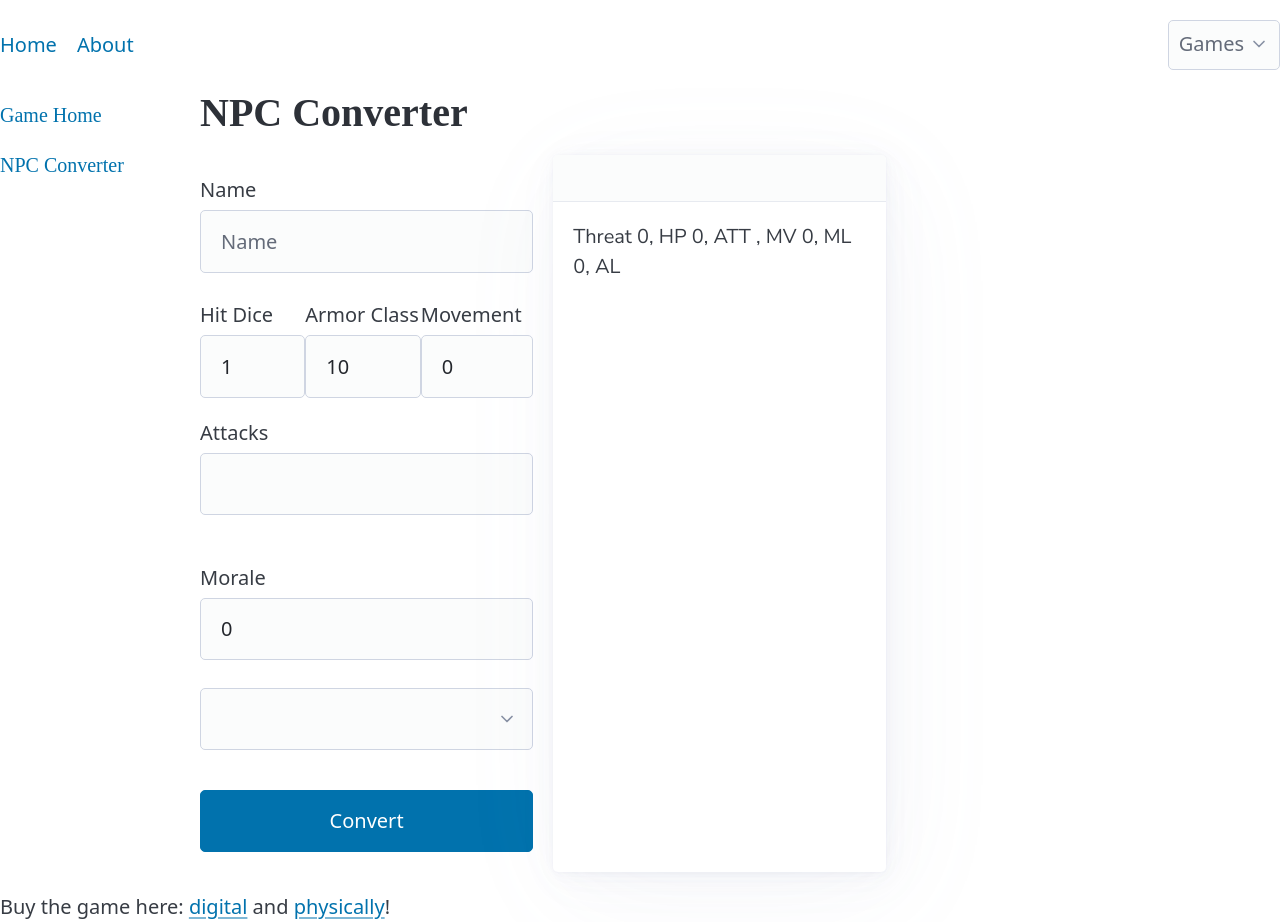
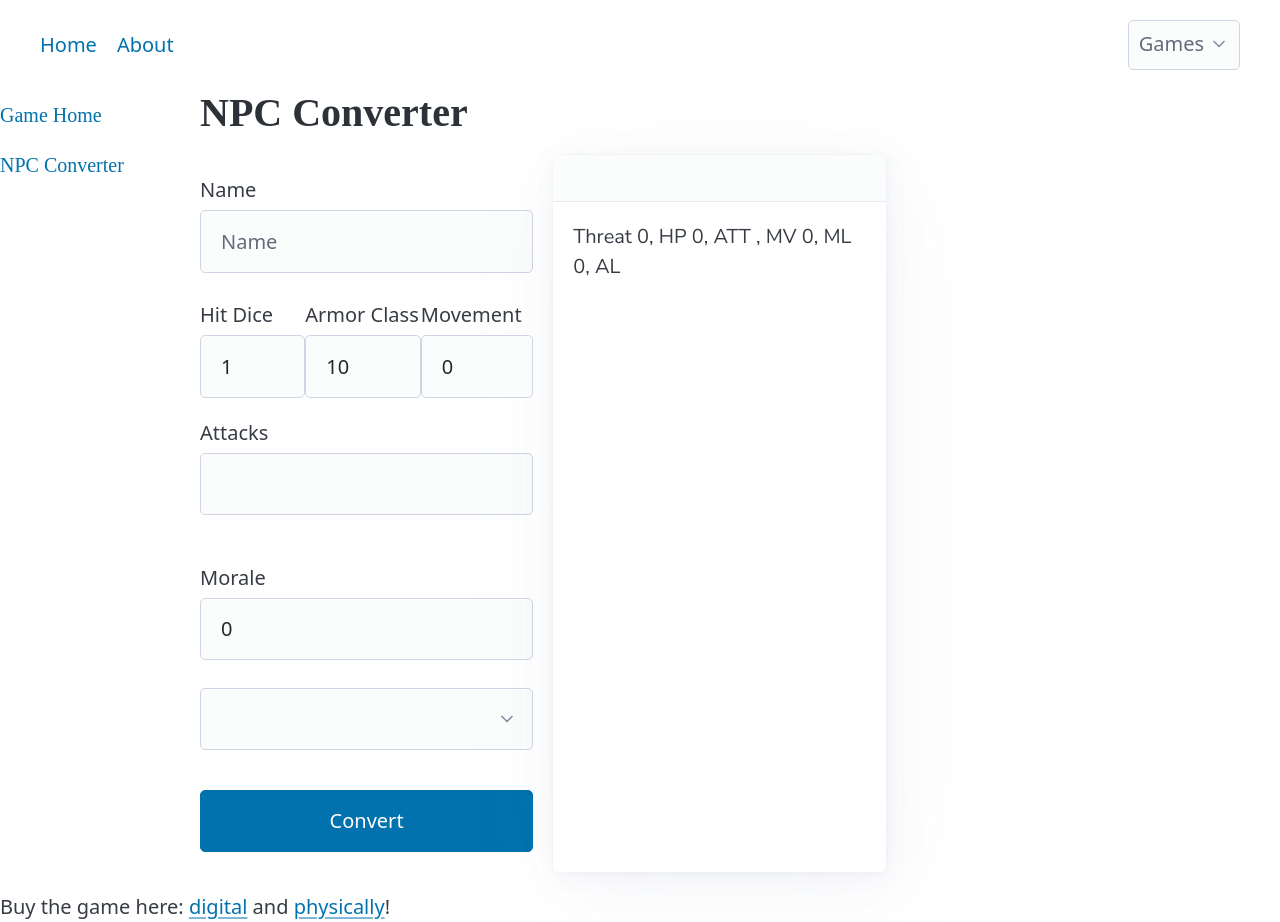
Before and after one commit to KingCarnival/tabletopDigitalTools, a SvelteKit app: page /errant/npc-converter in a window 1280 px wide. Built offline with nearby package versions, Linux system fonts and the light colour scheme.

Commit message:
dependences update

```diff
--- a/src/routes/+layout.svelte
+++ b/src/routes/+layout.svelte
@@ -1,6 +1,7 @@
 <script lang="ts">
 	import '@picocss/pico';
 	import '../app.css';
+	import 'iconify-icon';
 	import { fade } from 'svelte/transition';
 
 	export let data;
@@ -10,9 +11,11 @@
 	<div>
 		{#key data.url}
 			<div in:fade={{ duration: 300, delay: 300 }} out:fade={{ duration: 300 }}>
-				<nav>
+				<nav class="container">
 					<ul>
-						<li><a href="/">Home</a></li>
+						<li>
+							<a href="/">Home</a>
+						</li>
 						<li><a href="/">About</a></li>
 					</ul>
 					<ul>
@@ -34,3 +37,6 @@
 		{/key}
 	</div>
 </main>
+
+<style>
+</style>
```
Also changed, not shown: package.json (+16 -16 lines), 1 other file (tests, documents, lock files or other folders).
